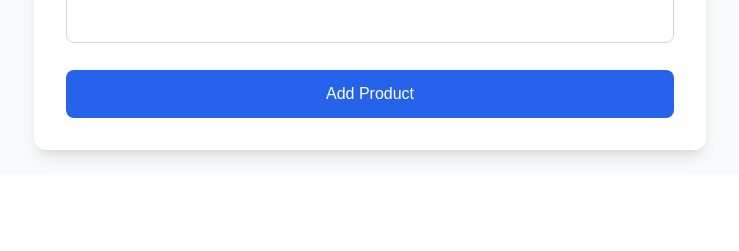
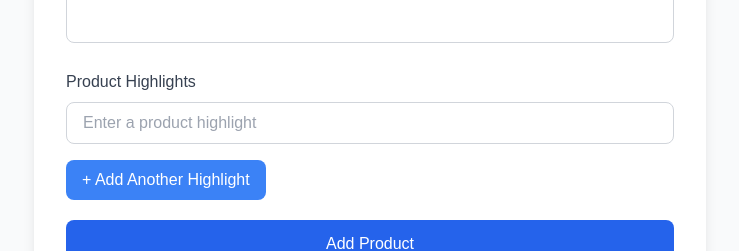
Before and after one commit to ChYousaf987/BZCartDAshboard, a React (Vite) app: page /add-product in a window 1280 px wide. Shown: the part 1977-2228 px from the top of the page, without its empty margins (390-1129 px from the left). Before the commit the page ends 2151 px from the top, so only its background shows below. Built offline with nearby package versions, Linux system fonts and the light colour scheme; no server answers; sample sign-in values are in the browser's storage.

Commit message:
"yousafs small dick"

```diff
--- a/src/Components/AddProduct.jsx
+++ b/src/Components/AddProduct.jsx
@@ -59,6 +59,7 @@ const AddProduct = () => {
   const [sizeInputs, setSizeInputs] = useState([{ size: "", stock: "" }]);
 
   const [customSize, setCustomSize] = useState("");
+  const [highlights, setHighlights] = useState([""]);
 
   const paymentOptions = [
     { value: "Cash on Delivery", label: "Cash on Delivery" },
@@ -198,6 +199,7 @@ const AddProduct = () => {
       const sizesToSubmit = enableSizes
         ? sizeInputs.filter((size) => size.size && size.stock !== "")
         : [];
+      const highlightsToSubmit = highlights.filter((h) => h.trim() !== "");
       await dispatch(
         createProduct({
           ...formData,
@@ -205,6 +207,7 @@ const AddProduct = () => {
           product_discounted_price: discountedPrice,
           product_stock: stock,
           sizes: sizesToSubmit,
+          highlights: highlightsToSubmit,
           warranty: formData.warranty || "",
           shipping: shippingCost,
           payment: formData.payment,
@@ -224,6 +227,7 @@ const AddProduct = () => {
         subcategories: [],
         product_stock: "",
         sizes: [],
+        highlights: [],
         warranty: "",
         brand_name: "",
         product_code: "",
@@ -234,6 +238,7 @@ const AddProduct = () => {
         isNewArrival: false,
         isBestSeller: false,
       });
+      setHighlights([""]);
       setSizeInputs([
         { size: "S", stock: "" },
         { size: "M", stock: "" },
@@ -639,6 +644,42 @@ const AddProduct = () => {
             className="w-full px-4 py-3 border border-gray-300 rounded-lg resize-none focus:outline-none focus:ring-2 focus:ring-blue-500 transition"
           ></textarea>
         </div>
+        <div>
+          <label className="block text-gray-700 mb-2">Product Highlights</label>
+          {highlights.map((highlight, idx) => (
+            <div key={idx} className="flex gap-2 mb-2">
+              <input
+                type="text"
+                value={highlight}
+                onChange={(e) => {
+                  const newHighlights = [...highlights];
+                  newHighlights[idx] = e.target.value;
+                  setHighlights(newHighlights);
+                }}
+                placeholder="Enter a product highlight"
+                className="w-full px-4 py-2 border border-gray-300 rounded-lg focus:outline-none focus:ring-2 focus:ring-blue-500"
+              />
+              {highlights.length > 1 && (
+                <button
+                  type="button"
+                  onClick={() =>
+                    setHighlights(highlights.filter((_, i) => i !== idx))
+                  }
+                  className="p-2 text-red-500 hover:text-red-700"
+                >
+                  &times;
+                </button>
+              )}
+            </div>
+          ))}
+          <button
+            type="button"
+            onClick={() => setHighlights([...highlights, ""])}
+            className="mt-2 px-4 py-2 bg-blue-500 text-white rounded-lg hover:bg-blue-600 transition-colors"
+          >
+            + Add Another Highlight
+          </button>
+        </div>
         <button
           type="submit"
           disabled={categoryLoading || imageUploading}
--- a/src/Components/EditProduct.jsx
+++ b/src/Components/EditProduct.jsx
@@ -50,6 +50,7 @@ const EditProduct = () => {
   ]);
 
   const [customSize, setCustomSize] = useState("");
+  const [highlights, setHighlights] = useState([]);
 
   const paymentOptions = [
     { value: "Cash on Delivery", label: "Cash on Delivery" },
@@ -140,6 +141,7 @@ const EditProduct = () => {
           : [],
         product_stock: product.product_stock?.toString() || "",
         sizes: productSizes,
+        highlights: product.highlights || [],
         warranty: product.warranty || "",
         brand_name: product.brand_name || "",
         product_code: product.product_code || "",
@@ -152,6 +154,7 @@ const EditProduct = () => {
       });
       setSizeInputs(productSizes);
       setEnableSizes(product.sizes && product.sizes.length > 0);
+      setHighlights(product.highlights || [""]);
     }
   }, [product, id, formData]);
 
@@ -247,6 +250,7 @@ const EditProduct = () => {
       const sizesToSubmit = enableSizes
         ? sizeInputs.filter((size) => size.size && size.stock !== "")
         : [];
+      const highlightsToSubmit = highlights.filter((h) => h.trim() !== "");
       await dispatch(
         updateProduct({
           id,
@@ -256,6 +260,7 @@ const EditProduct = () => {
             product_discounted_price: discountedPrice,
             product_stock: stock,
             sizes: sizesToSubmit,
+            highlights: highlightsToSubmit,
             warranty: formData.warranty || "",
             shipping: shippingCost,
             payment: formData.payment,
@@ -622,6 +627,42 @@ const EditProduct = () => {
             className="w-full px-4 py-3 border border-gray-300 rounded-lg resize-none focus:outline-none focus:ring-2 focus:ring-blue-500 transition"
           />
         </div>
+        <div>
+          <label className="block text-gray-700 mb-2">Product Highlights</label>
+          {highlights.map((highlight, idx) => (
+            <div key={idx} className="flex gap-2 mb-2">
+              <input
+                type="text"
+                value={highlight}
+                onChange={(e) => {
+                  const newHighlights = [...highlights];
+                  newHighlights[idx] = e.target.value;
+                  setHighlights(newHighlights);
+                }}
+                placeholder="Enter a product highlight"
+                className="w-full px-4 py-2 border border-gray-300 rounded-lg focus:outline-none focus:ring-2 focus:ring-blue-500"
+              />
+              {highlights.length > 1 && (
+                <button
+                  type="button"
+                  onClick={() =>
+                    setHighlights(highlights.filter((_, i) => i !== idx))
+                  }
+                  className="p-2 text-red-500 hover:text-red-700"
+                >
+                  &times;
+                </button>
+              )}
+            </div>
+          ))}
+          <button
+            type="button"
+            onClick={() => setHighlights([...highlights, ""])}
+            className="mt-2 px-4 py-2 bg-blue-500 text-white rounded-lg hover:bg-blue-600 transition-colors"
+          >
+            + Add Another Highlight
+          </button>
+        </div>
         <button
           type="submit"
           disabled={loading || imageUploading}
```
